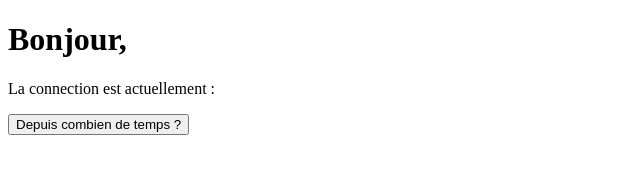
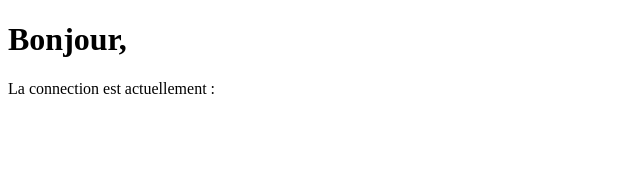
Before and after one commit to Kayri/AppCV, a plain HTML site: page NodeJS/index.html in a window 1280 px wide. Shown: the whole page, without its empty margins (0-640 px from the left). Drawn offline with nearby package versions, Linux system fonts and the light colour scheme; no server answers.

Commit message:
Modif NodeJs Files

```diff
--- a/NodeJS/index.html
+++ b/NodeJS/index.html
@@ -9,7 +9,7 @@
 		<h1>Bonjour,</h1>
 		<p>La connection est actuellement : </p>
 		<p id="etat"/>
-		<p><input type="button" value="Depuis combien de temps ?" id="time" /></p>
+        <!--<p><input type="button" value="Depuis combien de temps ?" id="time" /></p>-->
 
         <script src="http://code.jquery.com/jquery-1.10.1.min.js"></script>
         <script src="/socket.io/socket.io.js"></script>
```
Also changed, not shown: NodeJS/server.js (+4 -3 lines). Lines whose indentation alone changed are shown as unchanged.
